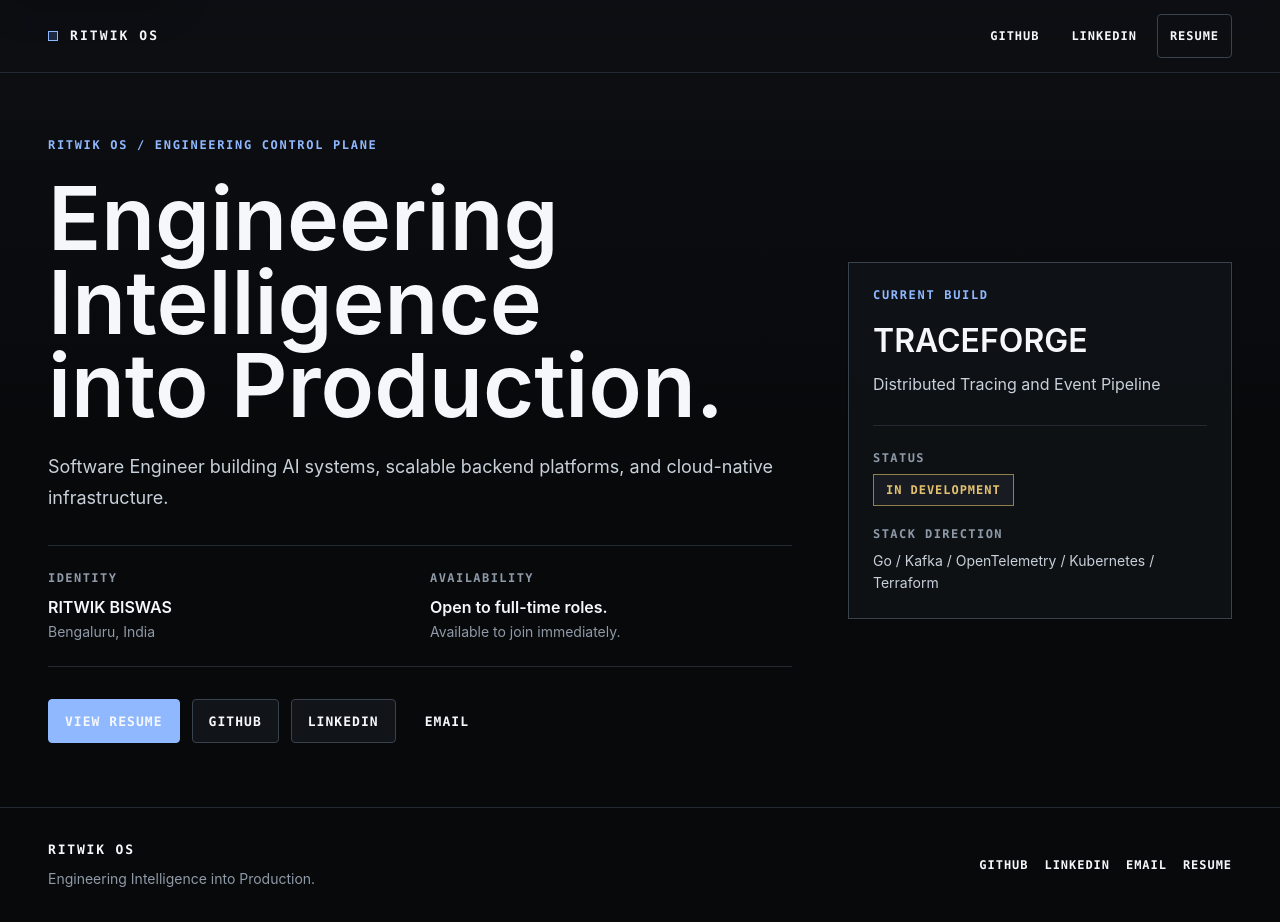
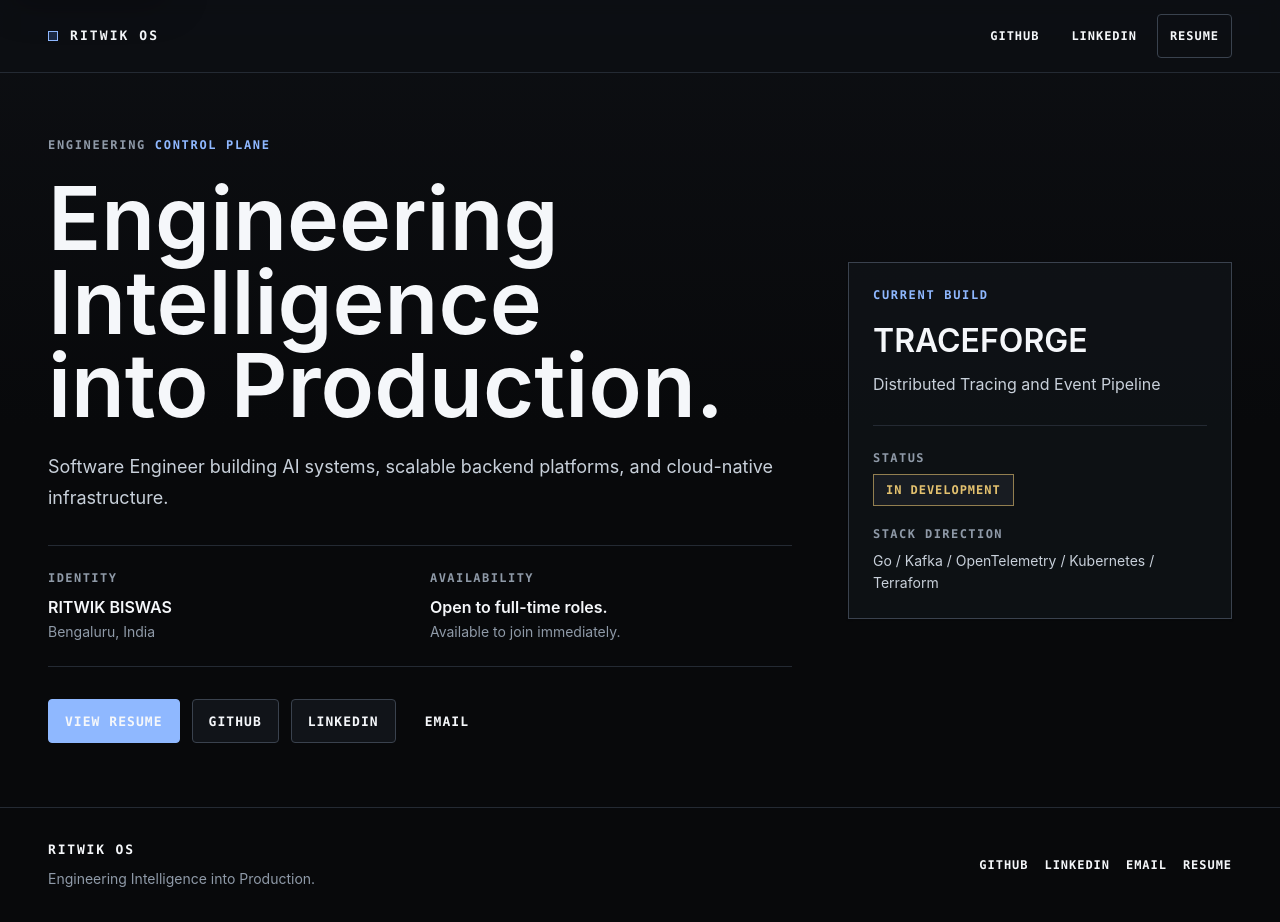
Before and after one commit to rit2001/ritwik-os, a Next.js app: page / in a window 1280 px wide. Built offline with nearby package versions, Linux system fonts and the light colour scheme.

Commit message:
fix: restore RITWIK OS hero identity

```diff
--- a/src/app/page.tsx
+++ b/src/app/page.tsx
@@ -2,7 +2,6 @@ import { ActionLink } from "@/components/ui/ActionLink";
 import { Container } from "@/components/ui/Container";
 import { profile } from "@/data/profile";
 import { getSocialLink } from "@/data/social-links";
-import { siteConfig } from "@/data/site";
 
 export default function Home() {
   const github = getSocialLink("github");
@@ -16,7 +15,8 @@ export default function Home() {
     >
       <section aria-labelledby="hero-title" className="max-w-4xl">
         <p className="font-mono text-[length:var(--text-label-size)] leading-[var(--text-label-line-height)] font-semibold tracking-[0.14em] text-accent uppercase">
-          {siteConfig.systemLabel}
+          <span className="text-foreground-muted">Engineering</span>{" "}
+          <span>Control Plane</span>
         </p>
 
         <h1
```
